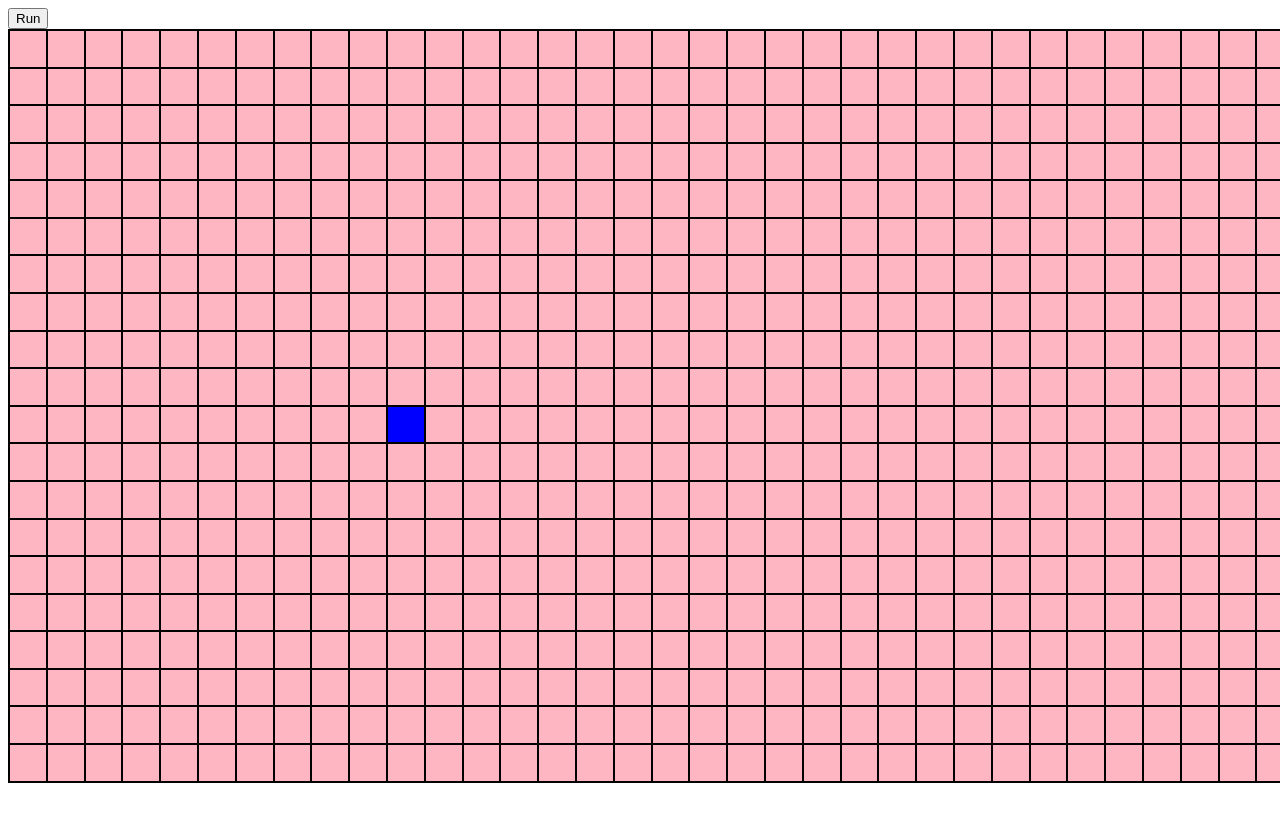
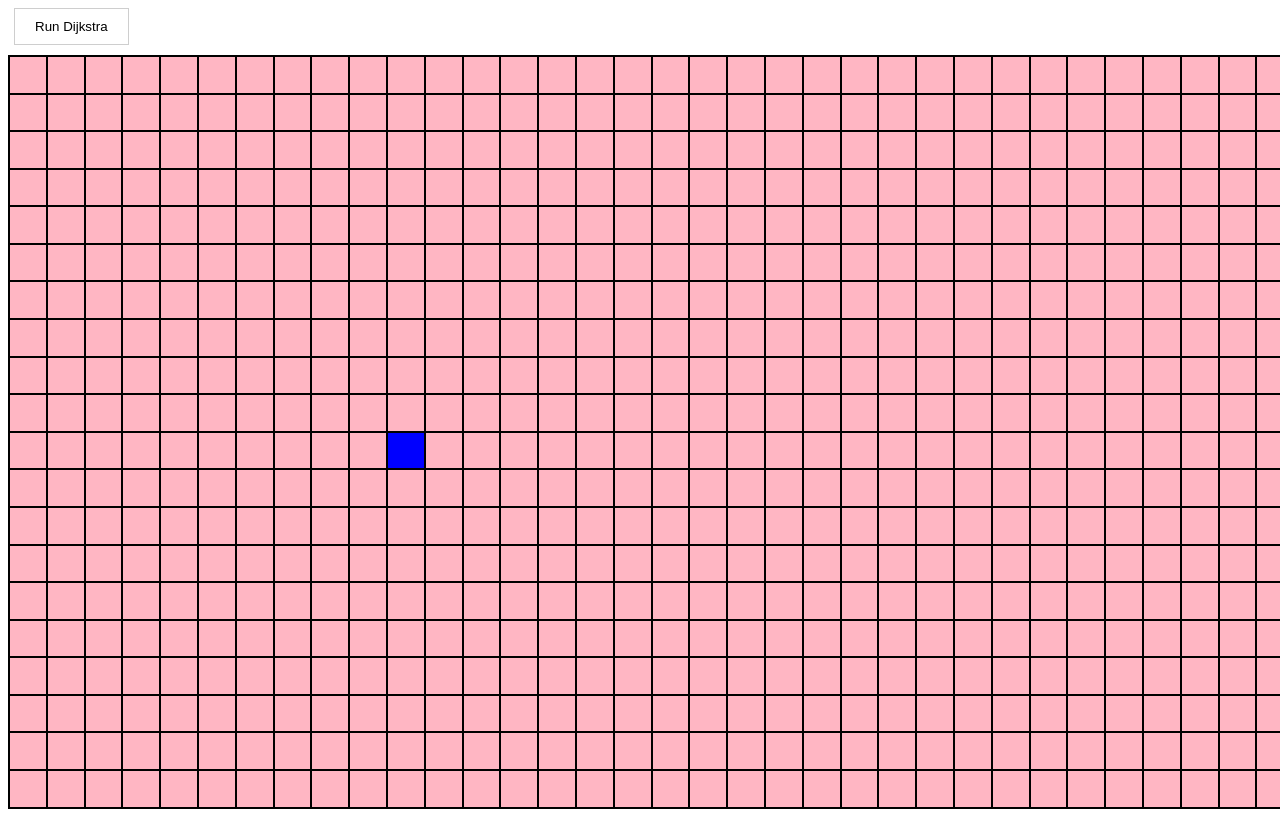
Before and after one commit to saiat3/vue-pathfinder, a Vue app: page / in a window 1280 px wide. Shown: the top 817 px of the page. Built offline with nearby package versions, Linux system fonts and the light colour scheme.

Commit message:
Improve code. Make Dijkstra visualized

```diff
--- a/package.json
+++ b/package.json
@@ -9,6 +9,7 @@
   },
   "dependencies": {
     "core-js": "^2.6.5",
+    "lodash": "^4.17.15",
     "vue": "^2.6.10"
   },
   "devDependencies": {
--- a/src/components/MainService.js
+++ b/src/components/MainService.js
@@ -1,6 +1,6 @@
 const START_ROW = 10;
 const START_COL = 10;
-const FINISH_ROW = 10;
+const FINISH_ROW = 16;
 const FINISH_COL = 40;
 
 const createNode = (col, row) => {
--- a/src/components/Pathfinder.vue
+++ b/src/components/Pathfinder.vue
@@ -1,23 +1,22 @@
 <template>
   <div>
 
-    <button @click="runDijkstra">Run</button>
+    <button id="run-btn" @click="runDijkstra()">Run Dijkstra</button>
 
     <div id="pathfinder">
-      <div class="row"
-           v-for="(row, rowIndex) in grid"
-      >
-        <node v-for="(nodeObject, colIndex) in row"
-              :is-finish="nodeObject.isFinish"
-              :is-visited="nodeObject.isVisited"
-              :is-start="nodeObject.isStart"></node>
+      <div class="row" v-for="row in grid">
+        <div v-for="nodeObject in row" id="node" :class="{
+          'is-start-node' : nodeObject.isStart,
+          'is-finish-node' : nodeObject.isFinish,
+          'is-visited-node' : nodeObject.isVisited,
+        }">
+        </div>
       </div>
     </div>
   </div>
 </template>
 
 <script>
-  import Node from "./node/Node";
   import MainService from "./MainService";
   import DijkstraService from "./DijkstraService";
 
@@ -25,15 +24,14 @@
     name: 'Pathfinder',
     data() {
       return {
+        tmp: [],
         grid: [],
         rowCount: 20,
         colCount: 50
       }
     },
-    components: {Node},
     beforeMount() {
       this.initGrid();
-      console.log(this.grid[0][0]);
     },
     methods: {
       initGrid() {
@@ -45,42 +43,79 @@
         }
       },
       animateDijkstra(visitedNodesInOrder) {
-        console.log(this.grid);
         for (let i = 0; i < visitedNodesInOrder.length; i++) {
           setTimeout(() => {
             const node = visitedNodesInOrder[i];
-            const newGrid = this.grid.slice();
-            newGrid[node.row][node.col] = {
-              ...node,
-              isVisited: true
-            };
-            this.$set(this.grid, newGrid);
-          }, 10 * i);
+            this.grid[node.row][node.col].isVisited = true;
+            this.grid = [...this.grid];
+          }, 30 * i)
         }
       },
+
+
       async runDijkstra() {
         const startNode = this.grid[MainService.START_ROW][MainService.START_COL];
         const finishNode = this.grid[MainService.FINISH_ROW][MainService.FINISH_COL];
-
-        let visitedNodesInOrder =  await DijkstraService.dijkstra(this.grid, startNode, finishNode);
-
+        let visitedNodesInOrder = await DijkstraService.dijkstra(this.grid, startNode, finishNode);
         for (let i = 0; i < this.grid.length; i++) {
           for (let j = 0; j < this.grid[i].length; j++) {
             this.grid[i][j].isVisited = false;
           }
         }
-
         this.animateDijkstra(visitedNodesInOrder);
       }
     }
   }
 </script>
 
-<style>
+<style lang="scss">
+
+  #run-btn {
+    margin-left: 6px;
+    margin-bottom: 10px;
+    outline: none;
+    background: none;
+    border: 1px solid #cecece;
+    padding: 10px 20px;
+
+    &:hover {
+      cursor: pointer;
+      color: white;
+      border: 1px solid #59ce79;
+      background-color: #59ce79;
+    }
+  }
+
   #pathfinder {
     font-size: 0;
     border: 1px solid black;
     width: 1890px;
     margin: 0 auto;
+
+    #node {
+      width: 35.8px;
+      height: 35.58px;
+      background-color: #ffb6c3;
+      border: 1px solid black;
+      display: inline-block;
+      text-align: center;
+
+      &.is-visited-node {
+        background-color: green;
+      }
+
+      &.is-start-node {
+        background-color: blue;
+      }
+
+      &.is-finish-node {
+        background-color: aqua;
+      }
+
+      &:hover {
+        background-color: red;
+        cursor: pointer;
+      }
+    }
   }
 </style>
--- a/src/components/node/Node.vue
+++ /dev/null
@@ -1,72 +0,0 @@
-<template>
-  <div id="node" :class="`${className}`">
-  </div>
-</template>
-
-<script>
-  export default {
-    name: 'Node',
-    props: ['isStart', 'isFinish', 'isVisited'],
-    data() {
-      return {
-        className: ''
-      }
-    },
-    methods: {
-      updateClass() {
-        if (this.isStart) {
-          this.className = 'is-start-node'
-        } else if (this.isFinish) {
-          this.className = 'is-finish-node'
-        } else if (this.isVisited) {
-          this.className = 'is-visited-node'
-        } else {
-          this.className = '';
-        }
-      }
-    },
-    beforeMount() {
-      this.updateClass()
-    },
-    watch: {
-      isStart() {
-        this.updateClass();
-      },
-      isFinish() {
-        this.updateClass();
-      },
-      isVisited() {
-        this.updateClass();
-      },
-    }
-  }
-</script>
-
-<style lang="scss">
-  #node {
-    width: 35.8px;
-    height: 35.58px;
-    background-color: #ffb6c3;
-    border: 1px solid black;
-    display: inline-block;
-    text-align: center;
-
-    &:hover {
-      background-color: red;
-      cursor: pointer;
-    }
-
-    &.is-start-node {
-      background-color: blue;
-    }
-
-    &.is-finish-node {
-      background-color: aqua;
-    }
-
-    &.is-visited-node {
-      background-color: green;
-    }
-
-  }
-</style>
```
Also changed, not shown: 1 other file (tests, documents, lock files or other folders).
